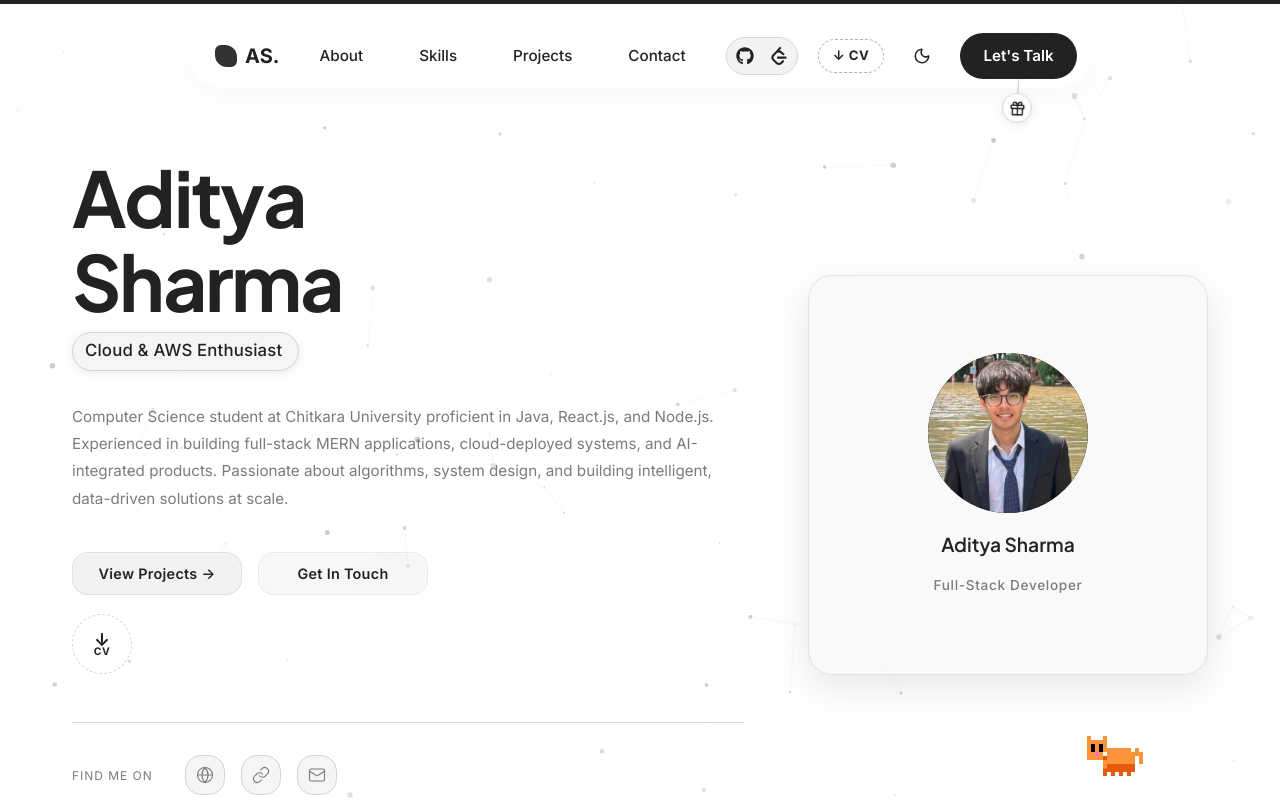
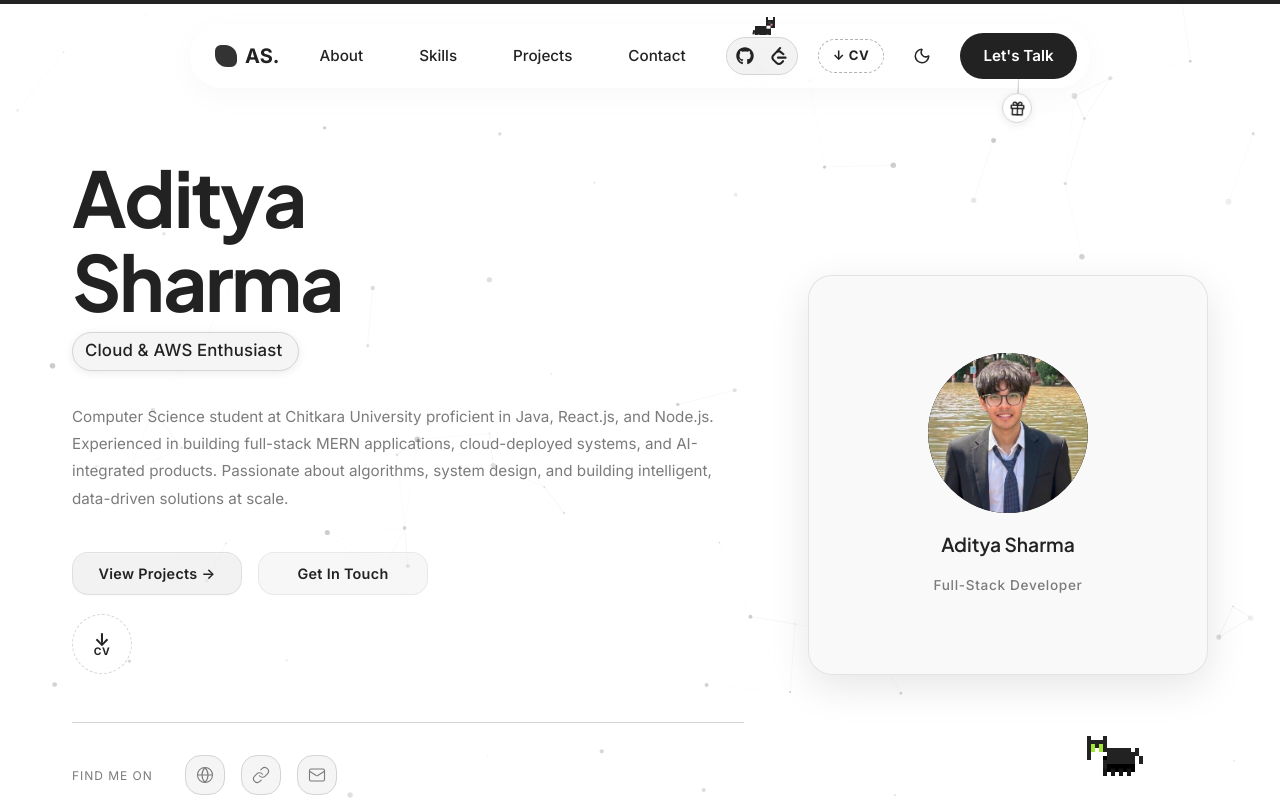
Before and after one commit to fearsomecity/port_adi, a React (Vite) app: page / in a window 1280 px wide. Shown: the top 800 px of the page. Built offline with nearby package versions, Linux system fonts and the light colour scheme.

Commit message:
Change companion cat color to Black & White tuxedo cat, and add interactive sleeping cat atop navbar socials

```diff
--- a/src/components/Navbar.jsx
+++ b/src/components/Navbar.jsx
@@ -16,10 +16,60 @@ const navLinks = [
   { label: "Contact", to: "contact" },
 ];
 
+function NavbarCat({ isHovered }) {
+  return (
+    <div
+      className={`navbar-pet ${isHovered ? "pet-awake" : "pet-sleeping"}`}
+      style={{
+        position: "absolute",
+        top: "-25px",
+        left: "24px",
+        pointerEvents: "none",
+        zIndex: 100,
+        display: "flex",
+        flexDirection: "column",
+        alignItems: "center"
+      }}
+    >
+      <svg
+        width="26"
+        height="26"
+        viewBox="0 0 12 12"
+        style={{ shapeRendering: "crispEdges" }}
+      >
+        {/* Tuxedo Cat Black Body */}
+        <g fill="#222222">
+          <rect x="2" y="6" width="7" height="4" />
+          <rect x="7" y="3" width="4" height="4" />
+          <rect x="7" y="2" width="1" height="1" />
+          <rect x="10" y="2" width="1" height="1" />
+          <rect x="1" y="8" width="1" height="2" className="navbar-pet-tail" />
+        </g>
+        <g fill="#FFFFFF">
+          <rect x="7" y="6" width="2" height="1" />
+          <rect x="3" y="10" width="1" height="1" />
+          <rect x="7" y="10" width="1" height="1" />
+        </g>
+        {!isHovered ? (
+          <rect x="8" y="4" width="1" height="1" fill="#444444" />
+        ) : (
+          <g fill="#A3E635">
+            <rect x="8" y="4" width="1" height="1" />
+            <rect x="10" y="4" width="1" height="1" />
+          </g>
+        )}
+        <rect x="9" y="5" width="1" height="1" fill="#F472B6" />
+      </svg>
+      {isHovered && <div className="navbar-pet-bubble">Meow!</div>}
+    </div>
+  );
+}
+
 export default function Navbar() {
   const [scrolled, setScrolled] = useState(false);
   const [menuOpen, setMenuOpen] = useState(false);
   const [active, setActive] = useState("");
+  const [socialHovered, setSocialHovered] = useState(false);
   const { isDark, toggleTheme } = useTheme();
 
   const { scrollYProgress } = useScroll();
@@ -83,7 +133,13 @@ export default function Navbar() {
           </div>
 
           <div className="navbar-right">
-            <div className="navbar-social-group">
+            <div
+              className="navbar-social-group"
+              onMouseEnter={() => setSocialHovered(true)}
+              onMouseLeave={() => setSocialHovered(false)}
+              style={{ position: "relative" }}
+            >
+              <NavbarCat isHovered={socialHovered} />
               <a href="https://github.com/fearsomecity" target="_blank" rel="noreferrer" className="navbar-social-icon-btn" title="GitHub">
                 <FaGithub size={18} />
               </a>
--- a/src/components/PixelPet.jsx
+++ b/src/components/PixelPet.jsx
@@ -16,10 +16,9 @@ function CatSprite({ state, isMovingLeft }) {
         transition: "transform 0.3s ease",
       }}
     >
-      {/* Cat body pixels */}
-      {/* Main Orange Body */}
-      <g fill="#FB923C">
-        {/* Tail (depends on state for wagging) */}
+      {/* Tuxedo Cat Body (Black) */}
+      <g fill="#222222">
+        {/* Tail */}
         <rect x="1" y="8" width="1" height="3" />
         <rect x="2" y="7" width="1" height="2" />
 
@@ -33,41 +32,46 @@ function CatSprite({ state, isMovingLeft }) {
         <rect x="14" y="4" width="1" height="1" /> {/* Right Ear */}
       </g>
 
-      {/* Darker Orange Shadow/Details */}
-      <g fill="#EA580C">
+      {/* Dark Details (Pure black #000000 for shadow) */}
+      <g fill="#000000">
         <rect x="3" y="11" width="7" height="2" />
         <rect x="10" y="9" width="1" height="1" />
       </g>
 
-      {/* Cat Legs (Walk Animation keyframes handled by shifting these rects) */}
-      <g fill="#E05A10" className={state === "walking" ? "cat-legs-walking" : ""}>
+      {/* Cat Legs */}
+      <g fill="#151515" className={state === "walking" ? "cat-legs-walking" : ""}>
         <rect x="4" y="13" width="1" height="2" className="leg-1" />
         <rect x="6" y="13" width="1" height="2" className="leg-2" />
         <rect x="8" y="13" width="1" height="2" className="leg-3" />
         <rect x="10" y="13" width="1" height="2" className="leg-4" />
       </g>
 
-      {/* Eyes */}
+      {/* Green/Yellow Eyes (Stands out on black head) */}
       {state === "sleeping" ? (
         // Closed Eyes
-        <g fill="#9A3412">
+        <g fill="#444444">
           <rect x="11" y="7" width="1" height="1" />
           <rect x="13" y="7" width="1" height="1" />
         </g>
       ) : (
-        // Open Eyes
-        <g fill="#000000">
+        // Glowing Green Eyes
+        <g fill="#A3E635">
           <rect x="11" y="6" width="1" height="2" />
           <rect x="13" y="6" width="1" height="2" />
         </g>
       )}
 
-      {/* Nose/Snout */}
+      {/* Pink Nose */}
       <rect x="12" y="8" width="1" height="1" fill="#F472B6" />
 
-      {/* White Paws/Chest */}
-      <g fill="#FFF">
-        <rect x="10" y="8" width="1" height="1" />
+      {/* White Chest, Tuxedo Mask (snout patch), Paws, and Tail Tip */}
+      <g fill="#FFFFFF">
+        <rect x="1" y="8" width="1" height="1" /> {/* Tail Tip */}
+        <rect x="10" y="8" width="1" height="1" /> {/* Chest patch */}
+        <rect x="11" y="8" width="3" height="2" /> {/* Muzzle white mask */}
+        <rect x="12" y="7" width="1" height="1" />
+
+        {/* White Paws */}
         <rect x="4" y="14" width="1" height="1" className="paw-1" />
         <rect x="6" y="14" width="1" height="1" className="paw-2" />
         <rect x="8" y="14" width="1" height="1" className="paw-3" />
--- a/src/styles/Navbar.css
+++ b/src/styles/Navbar.css
@@ -451,3 +451,46 @@
   height: 12px;
   background: var(--border);
 }
+
+/* Navbar Cat Animations */
+.navbar-pet-tail {
+  transform-origin: 2px 8px;
+  animation: tailWiggle 1.5s infinite alternate ease-in-out;
+}
+
+@keyframes tailWiggle {
+  0% { transform: rotate(0deg); }
+  100% { transform: rotate(25deg); }
+}
+
+.pet-awake .navbar-pet-tail {
+  animation: tailWiggleFast 0.4s infinite alternate ease-in-out;
+}
+
+@keyframes tailWiggleFast {
+  0% { transform: rotate(0deg); }
+  100% { transform: rotate(45deg); }
+}
+
+.navbar-pet-bubble {
+  position: absolute;
+  top: -24px;
+  left: 50%;
+  transform: translateX(-50%);
+  background: var(--bg-surface);
+  border: 1px solid var(--border-light);
+  border-radius: 6px;
+  padding: 0.15rem 0.4rem;
+  font-family: var(--font-body);
+  font-size: 0.55rem;
+  font-weight: 700;
+  color: var(--text-primary);
+  box-shadow: var(--shadow-sm);
+  white-space: nowrap;
+  animation: petBubbleBounce 0.3s cubic-bezier(0.175, 0.885, 0.32, 1.275) forwards;
+}
+
+@keyframes petBubbleBounce {
+  0% { opacity: 0; transform: translateX(-50%) scale(0.6) translateY(5px); }
+  100% { opacity: 1; transform: translateX(-50%) scale(1) translateY(0); }
+}
```
